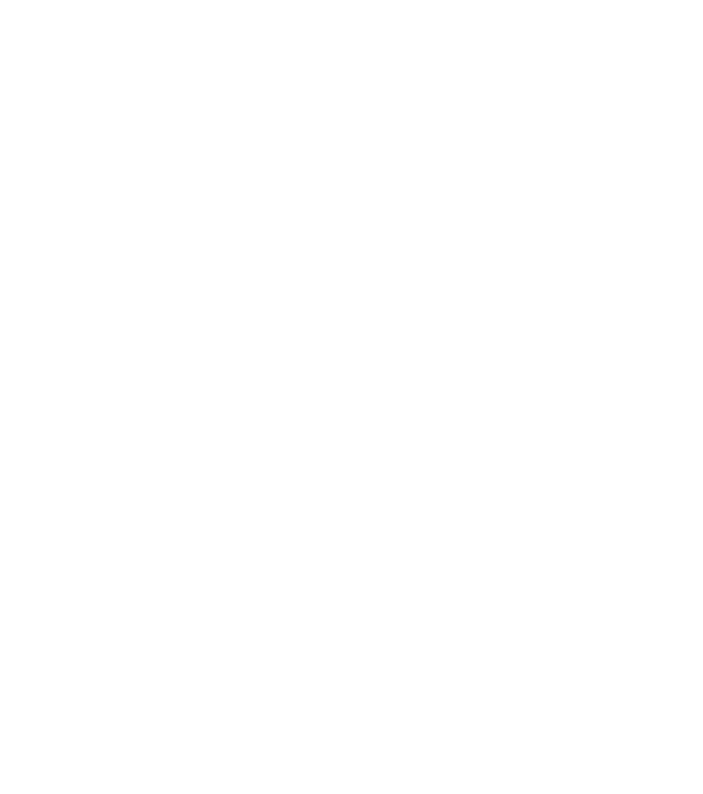
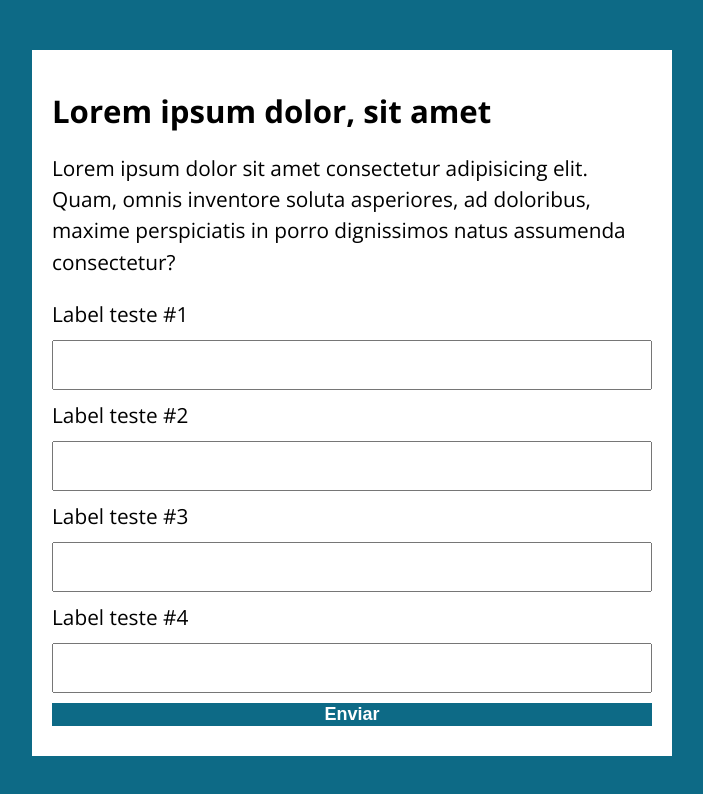
Before and after one commit to thalesrr1/JSLearningLab, a plain HTML site: page modelo/index.html in a window 1280 px wide. Shown: the whole page, without its empty margins (288-991 px from the left). Drawn offline with nearby package versions, Linux system fonts and the light colour scheme.

Commit message:
Created a new HTML form for data input and styling

```diff
--- a/modelo/assets/css/style.css
+++ b/modelo/assets/css/style.css
@@ -0,0 +1,51 @@
+@import url('https://fonts.googleapis.com/css2?family=Open+Sans:wght@400;700&display=swap');
+
+:root {
+  --primary-color: rgb(13, 106, 134);
+}
+
+* {
+  box-sizing: border-box;
+  outline: 0;
+}
+
+body {
+  margin: 0;
+  padding: 0;
+  background: var(--primary-color);
+  font-family: 'Open sans', sans-serif;
+  font-size: 1.3em;
+  line-height: 1.5em;
+}
+
+.container {
+  max-width: 640px;
+  margin: 50px auto;
+  background: #fff;
+  padding: 20px;
+}
+
+form input, form label, form button {
+  height: 80;
+  display: block;
+  width: 100%;
+  margin-bottom: 10px;
+}
+
+form input {
+  font-size: 24px;
+  height: 50px;
+  padding: 0 20px;
+}
+
+form input:focus {
+outline: 1px solid var(--primary-color);
+}
+
+form button {
+  border: none;
+  background: var(--primary-color);
+  color: #fff;
+  font-size: 18px;
+  font-weight: 700;
+}
--- a/modelo/index.html
+++ b/modelo/index.html
@@ -3,9 +3,31 @@
 <head>
     <meta charset="UTF-8">
     <meta name="viewport" content="width=device-width, initial-scale=1.0">
-    <title>Document</title>
+    <title>Modelo</title>
+    <link rel="stylesheet" href="/modelo/assets/css/style.css">
 </head>
 <body>
+    <section class="container">
+        <h1>Lorem ipsum dolor, sit amet</h1>
+        <p>Lorem ipsum dolor sit amet consectetur adipisicing elit. Quam, omnis inventore soluta asperiores, ad doloribus, maxime perspiciatis in porro dignissimos natus assumenda consectetur?</p>
 
+        <form action="">
+            <label for="">Label teste #1</label>
+            <input type="text" id="input-teste-1">
+
+            <label for="">Label teste #2</label>
+            <input type="text" id="input-teste-2">
+
+            <label for="">Label teste #3</label>
+            <input type="text" id="input-teste-3">
+
+            <label for="">Label teste #4</label>
+            <input type="text" id="input-teste-4">
+
+            <button>Enviar</button>
+        </form>
+    </section>
+
+    <script src="./assets/js/main.js"></script>
 </body>
 </html>
```
